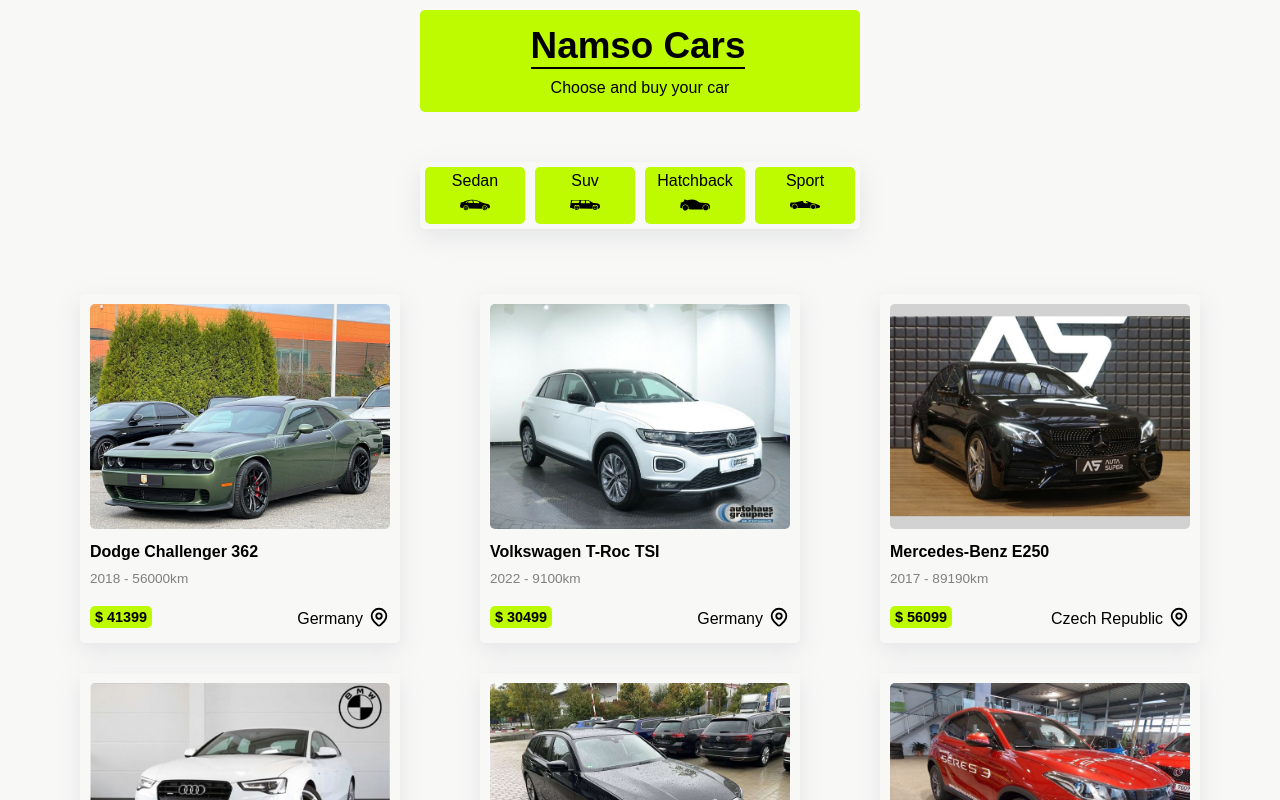
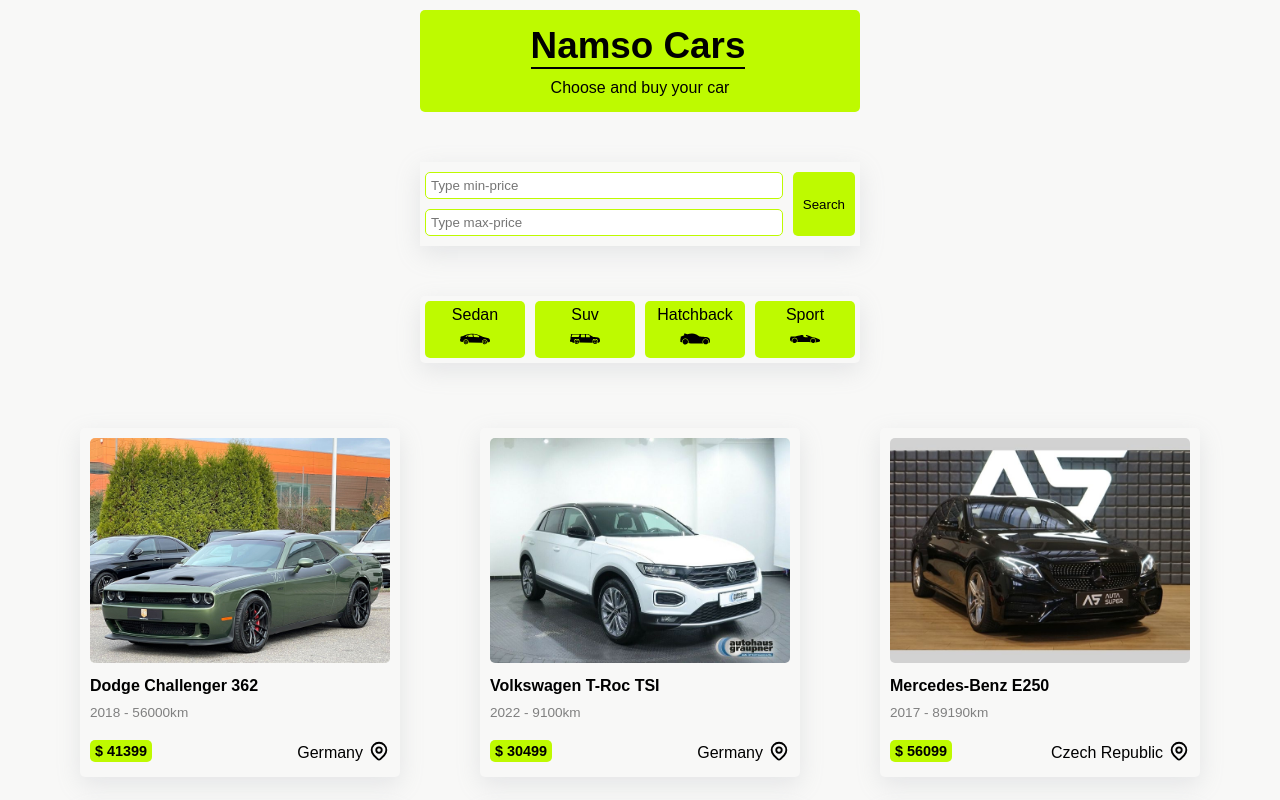
Before and after one commit to nams0/Namso-Cars, a Next.js app: page /cars in a window 1280 px wide. Shown: the top 800 px of the page. Built offline with nearby package versions, Linux system fonts and the light colour scheme.

Commit message:
created search bar and handled search button

```diff
--- /dev/null
+++ b/components/module/SearchBar.js
@@ -0,0 +1,41 @@
+import { useState } from "react"
+import styles from "./SearchBar.module.css"
+import { useRouter } from "next/router"
+
+function SearchBar() {
+  const [min, setMin] = useState("")
+  const [max, setMax] = useState("")
+  const router = useRouter()
+
+  const searchHandler = () => {
+    const params = {}
+    if (min) params.min = min
+    if (max) params.max = max
+    if (Object.keys(params).length === 0)
+      return alert("Enter at least one of the min or max values")
+
+    router.push({
+      pathname: "/filter",
+      query: params,
+    })
+  }
+  return (
+    <div className={styles.container}>
+      <div>
+        <input
+          placeholder="Type min-price"
+          value={min}
+          onChange={(e) => setMin(e.target.value)}
+        />
+        <input
+          placeholder="Type max-price"
+          value={max}
+          onChange={(e) => setMax(e.target.value)}
+        />
+      </div>
+      <button onClick={searchHandler}>Search</button>
+    </div>
+  )
+}
+
+export default SearchBar
--- /dev/null
+++ b/components/module/SearchBar.module.css
@@ -0,0 +1,45 @@
+.container {
+  box-shadow: rgba(149, 157, 165, 0.2) 0px 8px 24px;
+  width: 440px;
+  margin: 50px auto;
+  padding: 5px;
+  display: flex;
+  justify-content: space-between;
+}
+
+.container div {
+  display: flex;
+  flex-direction: column;
+  width: 100%;
+}
+.container input {
+  border: 1px solid #befa00;
+  border-radius: 5px;
+  padding: 5px;
+  margin: 5px 0;
+}
+
+.container button {
+  margin: 5px 0;
+  background-color: #befa00;
+  border: none;
+  padding: 10px;
+  border-radius: 5px;
+  cursor: pointer;
+  margin-left: 10px;
+}
+
+@media (max-width: 600px) {
+  .container {
+    width: 320px;
+    flex-wrap: wrap;
+    justify-content: center;
+  }
+  .container button {
+    width: 100%;
+    margin: 5px;
+  }
+  .container div {
+    margin: 5px;
+  }
+}
--- a/pages/cars/index.js
+++ b/pages/cars/index.js
@@ -1,10 +1,12 @@
 import Categories from "@/components/module/Categories"
+import SearchBar from "@/components/module/SearchBar"
 import CarsPage from "@/components/templates/CarsPage"
 import carsData from "@/data/carsData"
 
 function Cars() {
   return (
     <div>
+      <SearchBar />
       <Categories />
       <CarsPage data={carsData} />
     </div>
```
